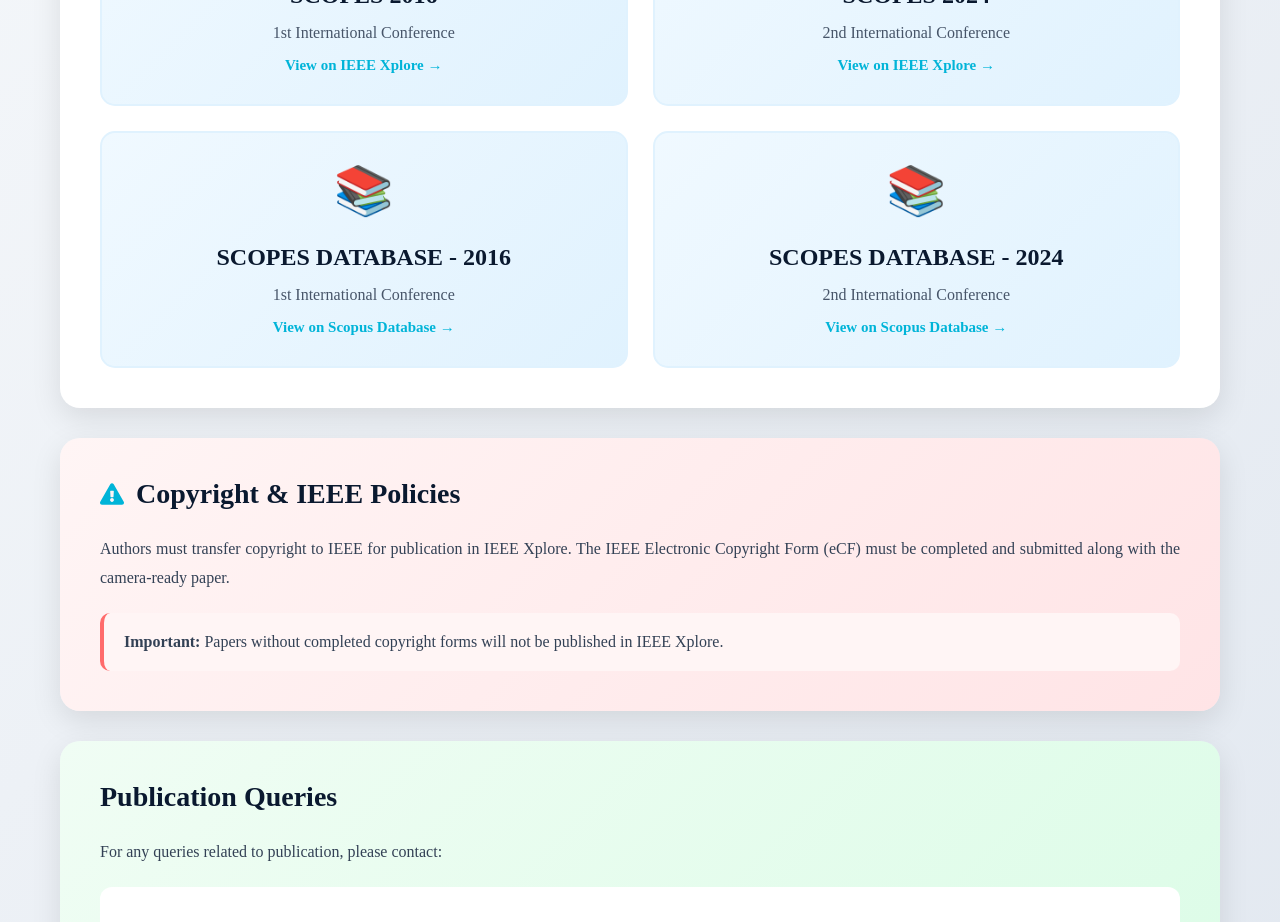
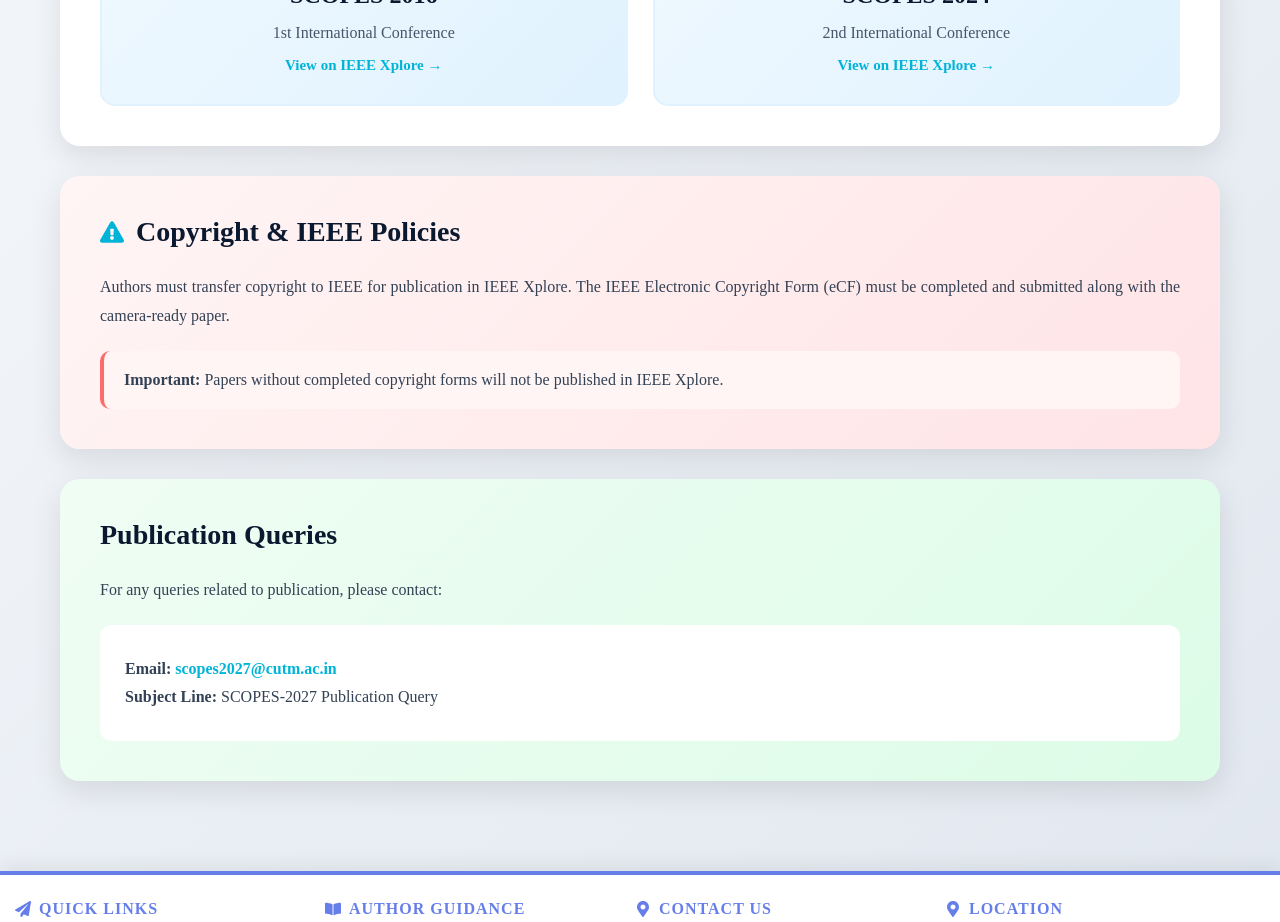
Before and after one commit to krushayu/SCOPES-2027, a React (Create React App) app: page /publication in a window 1280 px wide. Shown: the part 1220-2142 px from the top of the page. Built offline with nearby package versions, Linux system fonts and the light colour scheme.

Commit message:
new updates

```diff
--- a/src/Pages/Publication.js
+++ b/src/Pages/Publication.js
@@ -54,7 +54,7 @@
             </a>
           </div>
           {/* IEEE Scopes Database.. */}
-          <div className="pub-proceedings-grid">
+          {/* <div className="pub-proceedings-grid">
             <a
               href="https://www.scopus.com/pages/search/publications?searchId=085caace-dd28-41f4-b1a1-ca8ed49dcab5"
               target="_blank"
@@ -77,7 +77,7 @@
               <p>2nd International Conference</p>
               <span className="pub-view-link">View on Scopus Database →</span>
             </a>
-          </div>
+          </div> */}
         </section>
 
         <section className="pub-card copyright-card">
```
